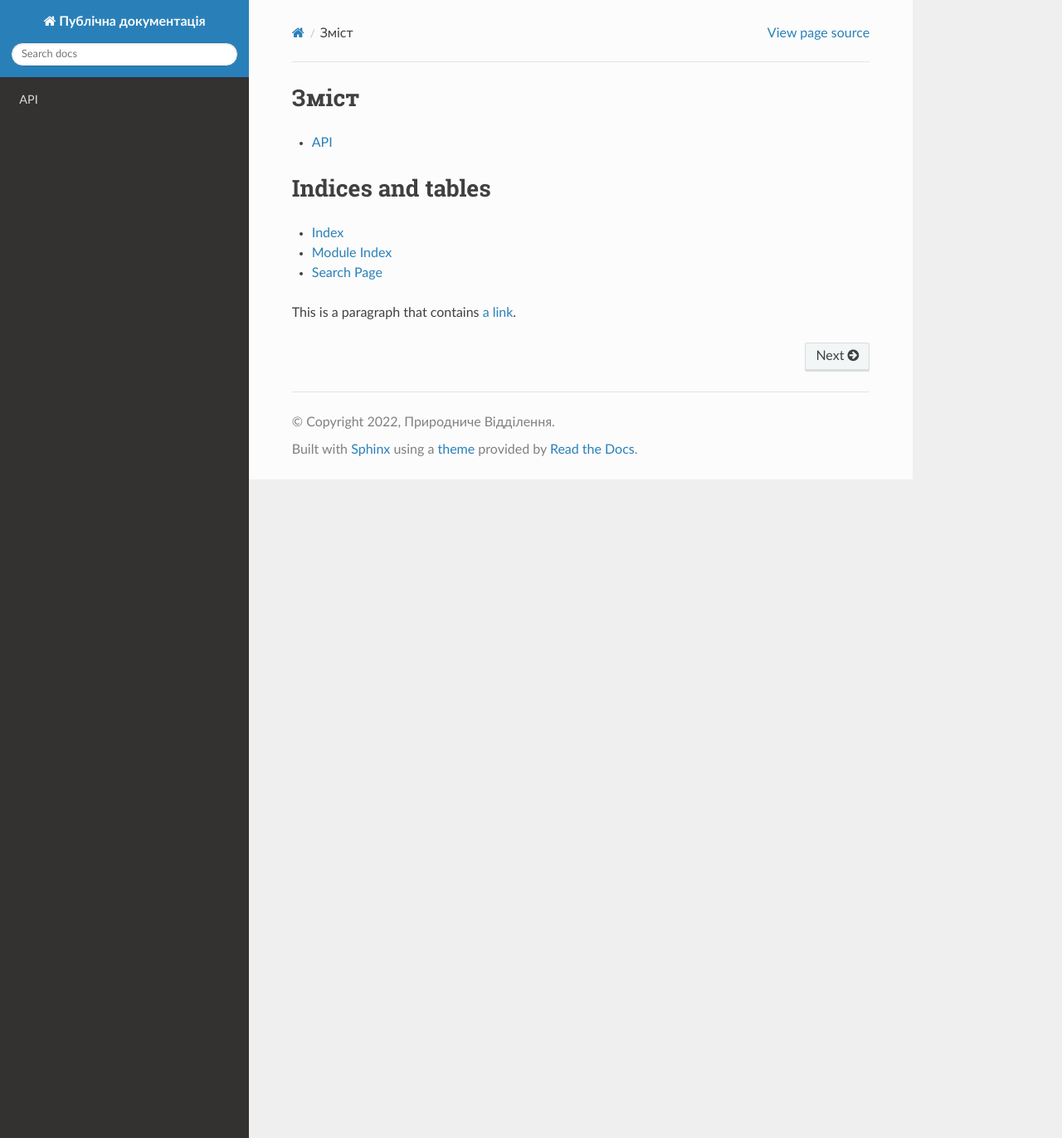
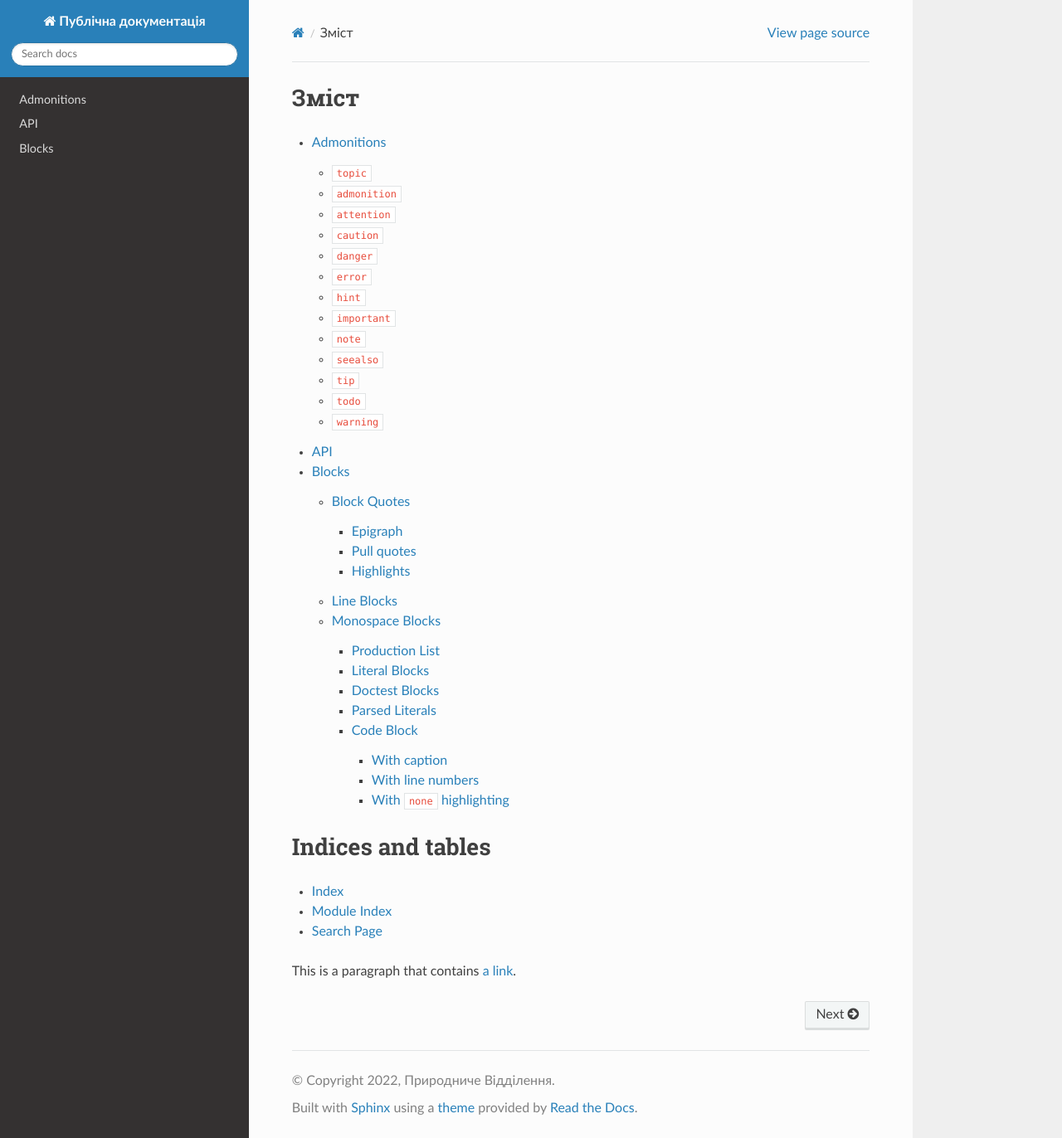
Before and after one commit to nat-dep-clg/nat-dep-clg.github.io, a Sphinx documentation site: the page built from docs/source/index.rst, in a window 1280 px wide and 1372 px high. Shown: the whole window at 83% size. Built offline with Sphinx 7.4.7 and the Read the Docs theme 2.0.0, drawn with Linux system fonts in a browser that asks for light colours; part of the change alters nothing that is shown.

```diff
--- a/docs/requirements.txt
+++ b/docs/requirements.txt
@@ -1,2 +1,3 @@
 sphinx-rtd-theme==1.0.0
 sphinxcontrib-tikz==0.4.16
+matplotlib==3.5.2
--- a/docs/source/conf.py
+++ b/docs/source/conf.py
@@ -31,7 +31,9 @@ release = '0'
 # extensions coming with Sphinx (named 'sphinx.ext.*') or your custom
 # ones.
 extensions = [
+    'matplotlib.sphinxext.plot_directive',
     'sphinxcontrib.tikz',
+    'sphinx.ext.todo',
 ]
 
 # Add any paths that contain templates here, relative to this directory.
--- a/docs/source/index.rst
+++ b/docs/source/index.rst
@@ -7,9 +7,9 @@
 =======================================
 
 .. toctree::
-
-    api
-
+      test
+      api
+      test1
 
 Indices and tables
 ==================
--- /dev/null
+++ b/docs/source/test.rst
@@ -0,0 +1,100 @@
+..
+   Copyright (c) 2022, VVKo
+
+===========
+Admonitions
+===========
+
+Sphinx provides several different types of admonitions.
+
+``topic``
+=========
+
+.. topic:: This is a topic.
+
+   This is what admonitions are a special case of, according to the docutils
+   documentation.
+
+``admonition``
+==============
+
+.. admonition:: The one with the custom titles
+
+   It's got a certain charm to it.
+
+``attention``
+=============
+
+.. attention::
+
+   Climate change is real.
+
+``caution``
+===========
+
+.. caution::
+
+   Cliff ahead: Don't drive off it.
+
+``danger``
+==========
+
+.. danger::
+
+   Mad scientist at work!
+
+``error``
+=========
+
+.. error::
+
+   Does not compute.
+
+``hint``
+========
+
+.. hint::
+
+   Insulators insulate, until they are subject to ______ voltage.
+
+``important``
+=============
+
+.. important::
+
+   Tech is not neutral, nor is it apolitical.
+
+``note``
+========
+
+.. note::
+
+   This is a note.
+
+``seealso``
+===========
+
+.. seealso::
+
+   Other relevant information.
+
+``tip``
+=======
+
+.. tip::
+
+   25% if the service is good.
+
+``todo``
+========
+
+.. todo::
+
+   This needs the ``sphinx.ext.todo`` extension.
+
+``warning``
+===========
+
+.. warning::
+
+   Reader discretion is strongly advised.
--- /dev/null
+++ b/docs/source/test1.rst
@@ -0,0 +1,290 @@
+..
+   Copyright (c) 2021 Pradyun Gedam
+   Licensed under Creative Commons Attribution-ShareAlike 4.0 International License
+   SPDX-License-Identifier: CC-BY-SA-4.0
+
+======
+Blocks
+======
+
+Block Quotes
+============
+
+Block quotes consist of indented body elements:
+
+    My theory by A. Elk.  Brackets Miss, brackets.  This theory goes
+    as follows and begins now.  All brontosauruses are thin at one
+    end, much much thicker in the middle and then thin again at the
+    far end.  That is my theory, it is mine, and belongs to me and I
+    own it, and what it is too.
+
+    -- Anne Elk (Miss)
+
+Epigraph
+--------
+
+https://docutils.sourceforge.io/docs/ref/rst/directives.html#epigraph
+
+.. epigraph::
+
+    My theory by A. Elk.  Brackets Miss, brackets.  This theory goes
+    as follows and begins now.  All brontosauruses are thin at one
+    end, much much thicker in the middle and then thin again at the
+    far end.  That is my theory, it is mine, and belongs to me and I
+    own it, and what it is too.
+
+    -- Anne Elk (Miss)
+
+Pull quotes
+-----------
+
+https://docutils.sourceforge.io/docs/ref/rst/directives.html#pull-quote
+
+.. pull-quote::
+
+    My theory by A. Elk.  Brackets Miss, brackets.  This theory goes
+    as follows and begins now.  All brontosauruses are thin at one
+    end, much much thicker in the middle and then thin again at the
+    far end.  That is my theory, it is mine, and belongs to me and I
+    own it, and what it is too.
+
+    -- Anne Elk (Miss)
+
+Highlights
+----------
+
+https://docutils.sourceforge.io/docs/ref/rst/directives.html#highlights
+
+.. highlights::
+
+    My theory by A. Elk.  Brackets Miss, brackets.  This theory goes
+    as follows and begins now.  All brontosauruses are thin at one
+    end, much much thicker in the middle and then thin again at the
+    far end.  That is my theory, it is mine, and belongs to me and I
+    own it, and what it is too.
+
+    -- Anne Elk (Miss)
+
+Line Blocks
+===========
+
+https://docutils.sourceforge.io/docs/ref/rst/restructuredtext.html#line-blocks
+
+This is a normal text paragraph.
+
+| This is a line block.  It ends with a blank line.
+|     Each new line begins with a vertical bar ("|").
+|     Line breaks and initial indents are preserved.
+| Continuation lines are wrapped portions of long lines;
+  they begin with a space in place of the vertical bar.
+|     The left edge of a continuation line need not be aligned with
+  the left edge of the text above it.
+
+| This is a second line block.
+|
+| Blank lines are permitted internally, but they must begin with a "|".
+
+This is a normal text paragraph again.
+
+Monospace Blocks
+================
+
+Sphinx supports many kinds of monospace blocks. This section is meant to
+showcase *all* of them that as known to the author of this page, at the time of
+writing.
+
+Production List
+---------------
+
+https://www.sphinx-doc.org/en/master/usage/restructuredtext/directives.html#directive-productionlist
+
+    This directive is used to enclose a group of productions. Each production is given on a single line and consists of a name, separated by a colon from the following definition.
+
+This just shows up as a vanilla ``<pre>``, which is... both nice and a bit
+annoying.
+
+.. productionlist::
+    try_stmt: try1_stmt | try2_stmt
+    try1_stmt: "try" ":" `suite`
+             : ("except" [`expression` ["," `target`]] ":" `suite`)+
+             : ["else" ":" `suite`]
+             : ["finally" ":" `suite`]
+    try2_stmt: "try" ":" `suite`
+             : "finally" ":" `suite`
+             : "this-is-intentionally-very-stupidly-long-to-make-sure-that-this-has-a-proper-scrollbar"
+
+Literal Blocks
+--------------
+
+https://www.sphinx-doc.org/en/master/usage/restructuredtext/basics.html#literal-blocks
+
+    contains a block of text where line breaks and whitespace are significant and must be preserved
+
+This is a normal text paragraph. The next paragraph is a code sample::
+
+    It is not processed in any way, except
+    that the indentation is removed.
+
+    It can span multiple lines.
+
+This is a normal text paragraph again.
+
+They can be quoted without indentation::
+
+>> Great idea!
+>
+> Why didn't I think of that?
+
+.. literalinclude:: ../../../src/furo/__init__.py
+    :language: python
+    :caption: Literal includes can also have captions.
+    :linenos:
+    :lines: 10-20
+
+Doctest Blocks
+--------------
+
+https://docutils.sourceforge.io/docs/ref/rst/restructuredtext.html#doctest-blocks
+
+    Doctest blocks are interactive Python sessions cut-and-pasted into docstrings. They are meant to illustrate usage by example, and provide an elegant and powerful testing environment via the doctest module in the Python standard library.
+
+.. note::
+
+    This is fine.
+
+>>> print('Python-specific usage examples; begun with ">>>"')
+Python-specific usage examples; begun with ">>>"
+>>> print("(cut and pasted from interactive Python sessions)")
+(cut and pasted from interactive Python sessions)
+>>> print("This is an intentionally very long line because I want to make sure that we are handling scrollable code blocks correctly.")
+This is an intentionally very long line because I want to make sure that we are handling scrollable code blocks correctly.
+
+Parsed Literals
+---------------
+
+https://docutils.sourceforge.io/docs/ref/rst/directives.html#parsed-literal-block
+
+    It is equivalent to a line block with different rendering: typically in a typewriter/monospaced typeface, like an ordinary literal block. Parsed literal blocks are useful for adding hyperlinks to code examples.
+
+.. parsed-literal::
+
+    # parsed-literal test
+    curl -O http://someurl/release-0.1.0.tar-gz
+    echo "This is an intentionally very long line because I want to make sure that we are handling scrollable code blocks correctly."
+
+Code Block
+----------
+
+https://docutils.sourceforge.io/docs/ref/rst/directives.html#code
+
+    The "code" directive constructs a literal block [containing code].
+
+This has an alias of ``code-block``.
+
+
+.. code-block:: python
+    :linenos:
+
+    from typing import Iterator
+
+    # This is an example
+    class Math:
+        @staticmethod
+        def fib(n: int) -> Iterator[int]:
+            """Fibonacci series up to n"""
+            a, b = 0, 1
+            while a < n:
+                yield a
+                a, b = b, a + b
+
+
+    result = sum(Math.fib(42))
+    print("The answer is {}".format(result))
+
+
+With caption
+~~~~~~~~~~~~
+
+.. code-block:: json
+    :caption: Code Blocks can have captions, which also adds a link to it.
+
+    {
+      "session_name": "shorthands",
+      "windows": [
+        {
+          "panes": [
+            {
+              "shell_command": "echo 'This is an intentionally very long line because I want to make sure that we are handling scrollable code blocks correctly.'"
+            }
+          ],
+          "window_name": "long form"
+        }
+      ]
+    }
+
+With line numbers
+~~~~~~~~~~~~~~~~~
+
+.. code-block:: python
+    :linenos:
+    :emphasize-lines: 3,5
+
+    def some_function():
+        interesting = False
+        print("This line is highlighted.")
+        print("This one is not...")
+        print("...but this one is.")
+        print(
+            "This is an intentionally very long line because I want to make sure that we are handling scrollable code blocks correctly."
+        )
+
+With ``none`` highlighting
+~~~~~~~~~~~~~~~~~~~~~~~~~~
+
+.. code-block:: none
+
+    # Taken from https://en.wikipedia.org/wiki/Pseudocode#Example
+    algorithm ford-fulkerson is
+        input: Graph G with flow capacity c,
+            source node s,
+            sink node t
+        output: Flow f such that f is maximal from s to t
+
+        (Note that f(u,v) is the flow from node u to node v, and c(u,v) is the flow capacity from node u to node v)
+
+        for each edge (u, v) in GE do
+            f(u, v) ← 0
+            f(v, u) ← 0
+
+        while there exists a path p from s to t in the residual network Gf do
+            let cf be the flow capacity of the residual network Gf
+            cf(p) ← min{cf(u, v) | (u, v) in p}
+            for each edge (u, v) in p do
+                f(u, v) ←  f(u, v) + cf(p)
+                f(v, u) ← −f(u, v)
+
+        return f
+
+
+.. plot::
+   :format: python
+   :align: center
+   :scale: 75
+
+   import matplotlib.pyplot as plt
+   from matplotlib import cm
+   from mpl_toolkits.mplot3d import axes3d
+
+   fig = plt.figure()
+   ax = fig.gca(projection='3d')
+   X, Y, Z = axes3d.get_test_data(0.005)
+   ax.plot_surface(X, Y, Z, rstride=8, cstride=8, alpha=0.3)
+   cset = ax.contourf(X, Y, Z, zdir='z', offset=-100, cmap=cm.coolwarm)
+   cset = ax.contourf(X, Y, Z, zdir='x', offset=-40, cmap=cm.coolwarm)
+   cset = ax.contourf(X, Y, Z, zdir='y', offset=40, cmap=cm.coolwarm)
+
+   ax.set_xlabel('X'); ax.set_xlim(-40, 40)
+   ax.set_ylabel('Y'); ax.set_ylim(-40, 40)
+   ax.set_zlabel('Z'); ax.set_zlim(-100, 100)
+
+   plt.show()
```
Also changed, not shown: 1 other file.
